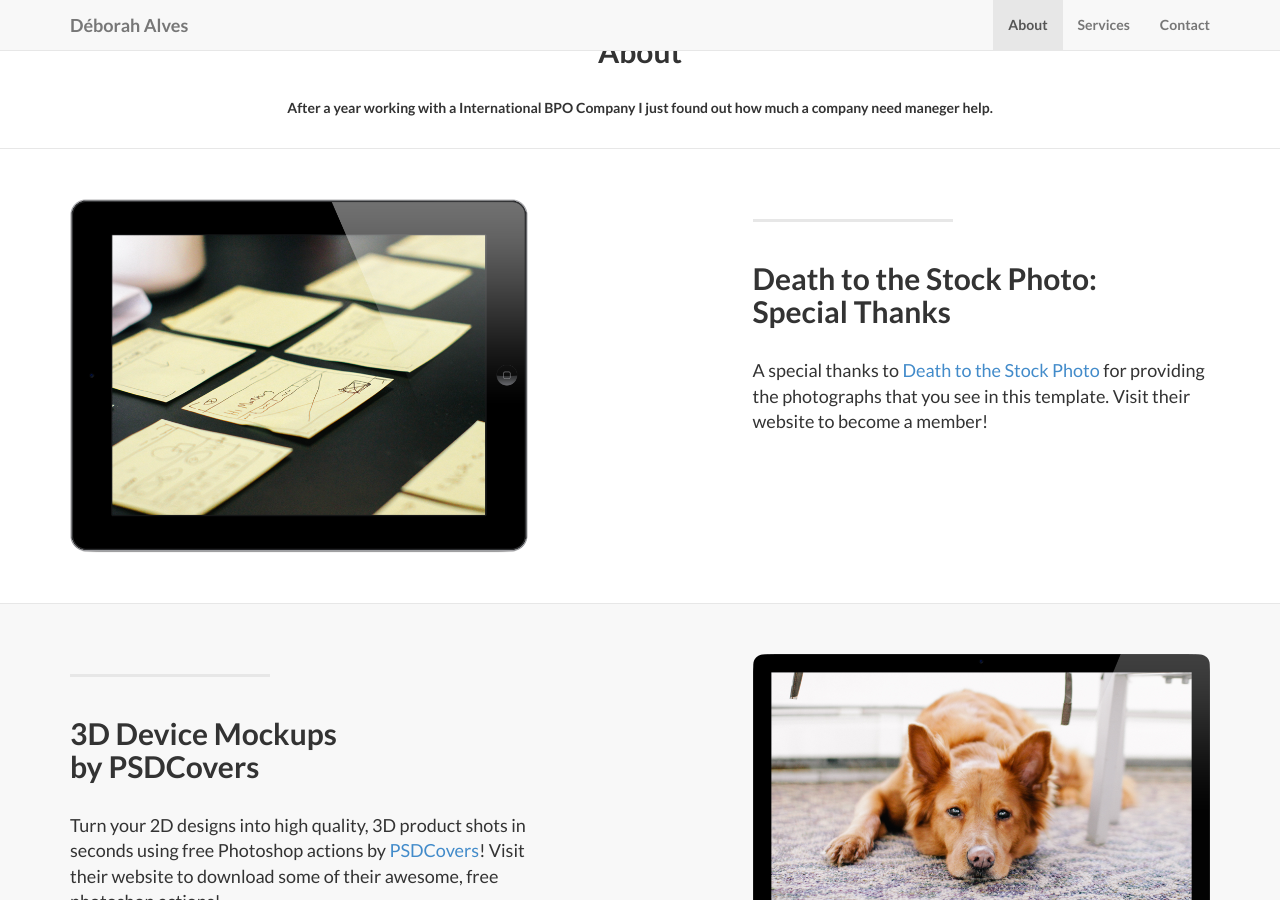
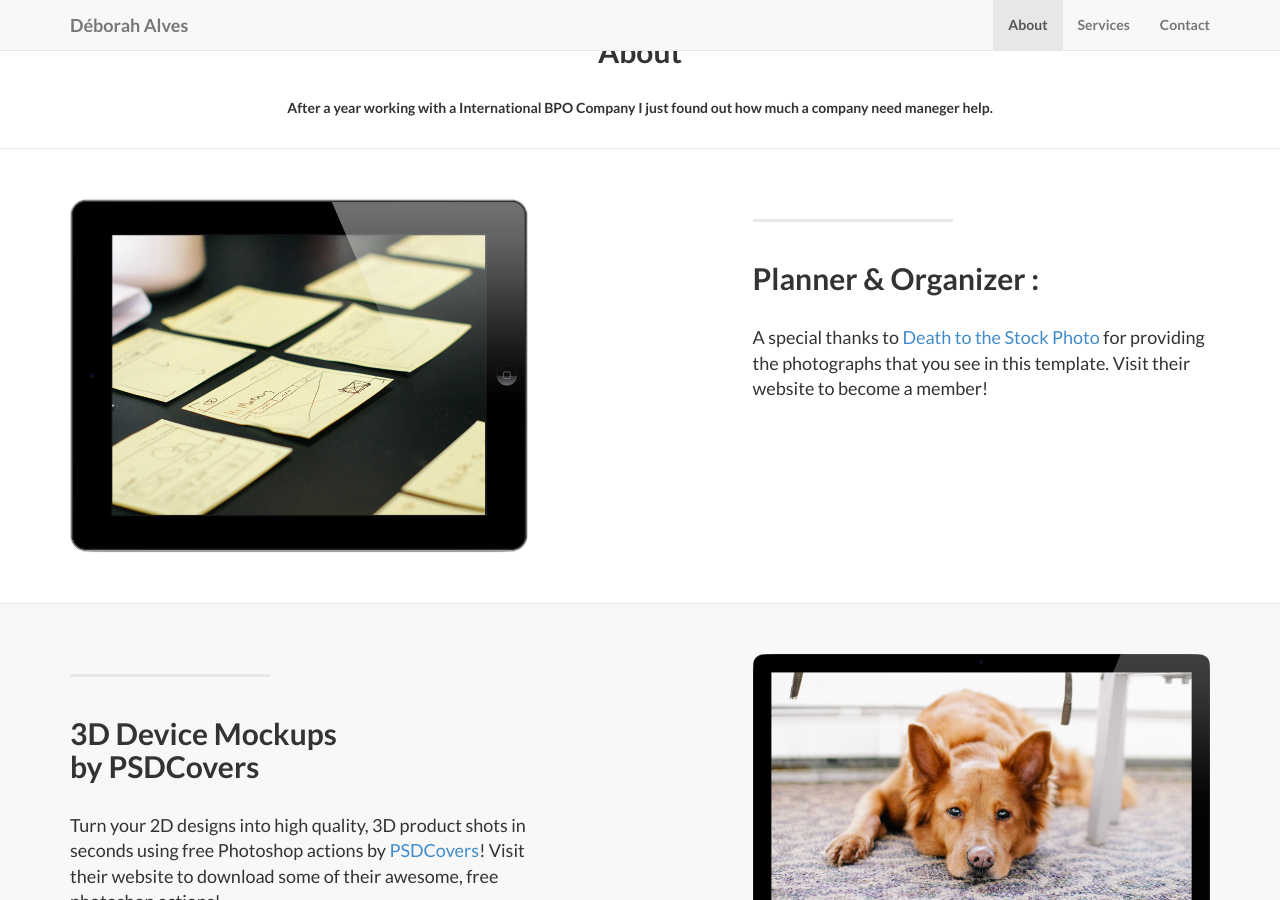
Before and after one commit to deborahyalves/deborahyalves.github.io, a Jekyll site: the page built from index.html, in a window 1280 px wide and 900 px high, scrolled down 802 px. Built offline with Jekyll 4.4.1, drawn with Linux system fonts in a browser that asks for light colours.

Commit message:
Update 2014-09-21-services-1.markdown

```diff
--- a/_posts/2014-09-21-services-1.markdown
+++ b/_posts/2014-09-21-services-1.markdown
@@ -2,7 +2,7 @@
 layout: default
 img: ipad.png
 category: Services
-title: Death to the Stock Photo:<br>Special Thanks
+title: Planner & Organizer :<br>
 description: |
 ---
   A special thanks to [Death to the Stock Photo](http://join.deathtothestockphoto.com/) for providing the photographs that you see in this template.  Visit their website to become a member!
```
